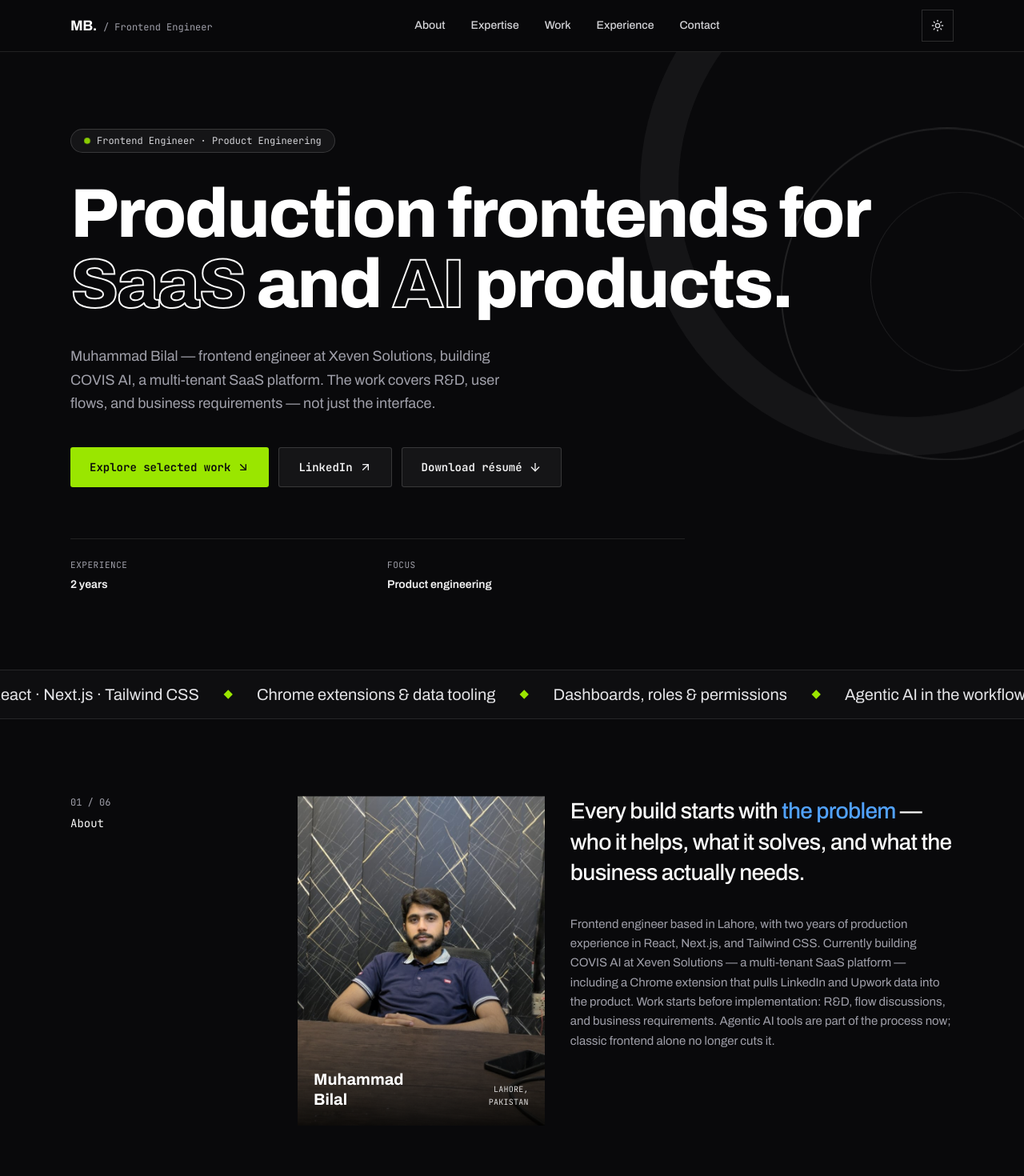
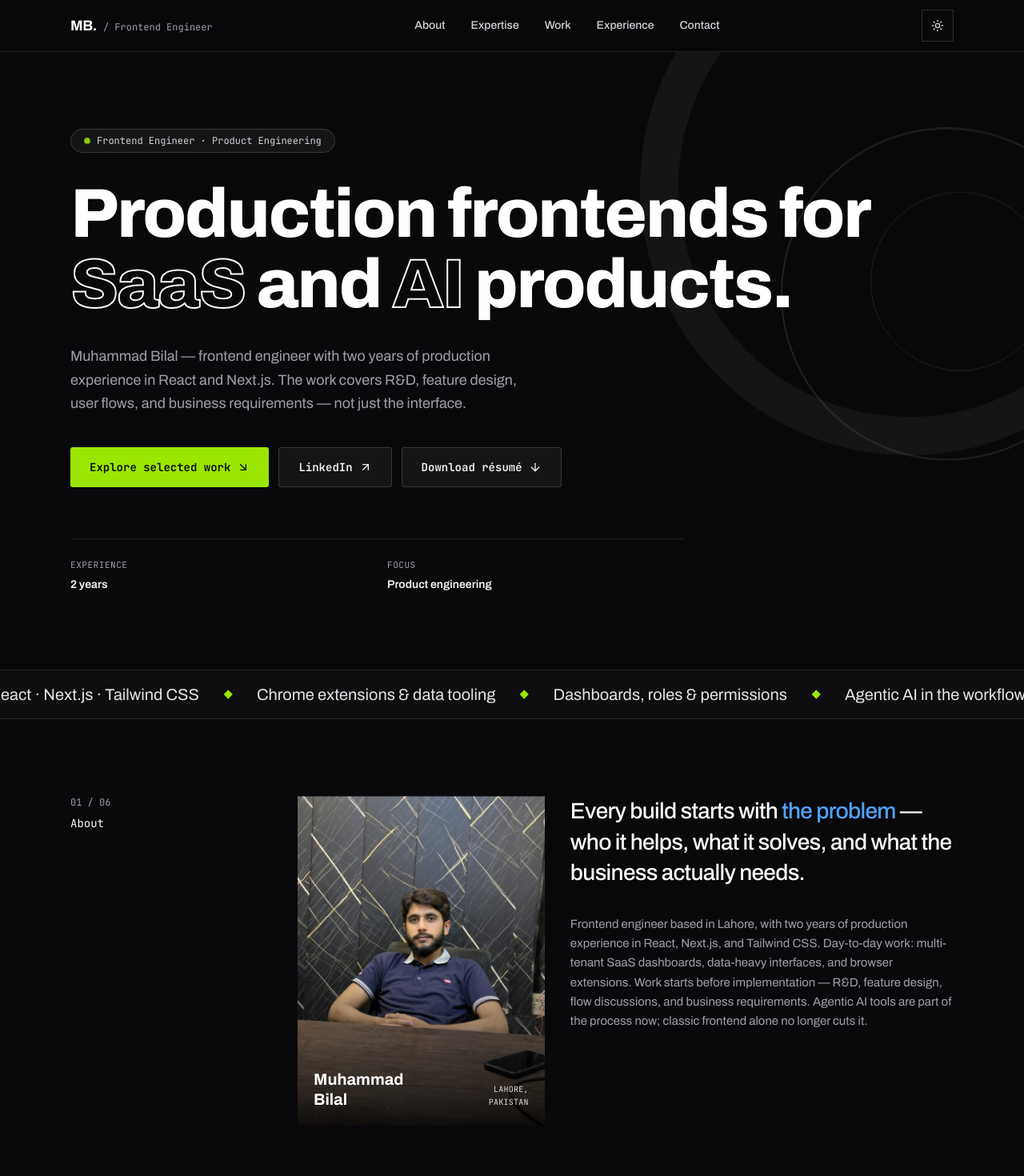
Before and after one commit to Bilal-Khan152/portfolio, a Next.js app: page / in a window 1280 px wide. Shown: the top 1470 px of the page at 80% size. Built offline with nearby package versions, Linux system fonts and the light colour scheme.

Commit message:
Copy: drop employer/product names from Hero+About, add feature design

```diff
--- a/app/layout.js
+++ b/app/layout.js
@@ -26,7 +26,7 @@ const instrumentSerif = Instrument_Serif({
 export const metadata = {
   title: 'Muhammad Bilal — Frontend Engineer',
   description:
-    'Muhammad Bilal — frontend engineer in Lahore, Pakistan, building COVIS AI at Xeven Solutions. Multi-tenant SaaS frontends in React and Next.js.',
+    'Muhammad Bilal — frontend engineer in Lahore, Pakistan. Multi-tenant SaaS frontends in React and Next.js.',
 };
 
 export default function RootLayout({ children }) {
--- a/components/About.jsx
+++ b/components/About.jsx
@@ -65,12 +65,11 @@ export default function About() {
                   </p>
                   <p className="text-[15px] leading-relaxed text-zinc-600 dark:text-zinc-400 mt-8">
                     Frontend engineer based in Lahore, with two years of production experience
-                    in React, Next.js, and Tailwind CSS. Currently building COVIS AI at Xeven
-                    Solutions — a multi-tenant SaaS platform — including a Chrome extension
-                    that pulls LinkedIn and Upwork data into the product. Work starts before
-                    implementation: R&amp;D, flow discussions, and business requirements.
-                    Agentic AI tools are part of the process now; classic frontend alone no
-                    longer cuts it.
+                    in React, Next.js, and Tailwind CSS. Day-to-day work: multi-tenant SaaS
+                    dashboards, data-heavy interfaces, and browser extensions. Work starts
+                    before implementation — R&amp;D, feature design, flow discussions, and
+                    business requirements. Agentic AI tools are part of the process now;
+                    classic frontend alone no longer cuts it.
                   </p>
                 </div>
               </div>
--- a/components/Experience.jsx
+++ b/components/Experience.jsx
@@ -4,7 +4,7 @@ const ITEMS = [
   {
     meta: '12/2025 — PRESENT · XEVEN SOLUTIONS · COVIS AI',
     title: 'Frontend Engineer',
-    body: 'Product R&D and flow discussions, plus development and maintenance of a multi-tenant SaaS frontend used across organizations and roles.',
+    body: 'Product R&D, feature design, and flow discussions, plus development and maintenance of a multi-tenant SaaS frontend used across organizations and roles.',
   },
   {
     meta: '10/2024 — 12/2025 · HAZELSOFT · FR-SURVEY',
--- a/components/Expertise.jsx
+++ b/components/Expertise.jsx
@@ -6,7 +6,7 @@ const cards = [
     n: '01',
     tag: 'END TO END',
     title: 'Web application development',
-    text: 'Responsive, API-connected web apps — from requirements and user flows to production.',
+    text: 'Responsive, API-connected web apps — from feature design and user flows to production.',
   },
   {
     n: '02',
--- a/components/Hero.jsx
+++ b/components/Hero.jsx
@@ -43,9 +43,9 @@ export default function Hero() {
           className="animate-fade-up mt-8 max-w-xl font-sans text-lg leading-relaxed text-zinc-600 dark:text-zinc-400"
           style={{ animationDelay: '240ms' }}
         >
-          Muhammad Bilal — frontend engineer at Xeven Solutions, building COVIS AI, a
-          multi-tenant SaaS platform. The work covers R&amp;D, user flows, and business
-          requirements — not just the interface.
+          Muhammad Bilal — frontend engineer with two years of production experience in
+          React and Next.js. The work covers R&amp;D, feature design, user flows, and
+          business requirements — not just the interface.
         </p>
 
         <div className="animate-fade-up mt-10 flex flex-wrap gap-3" style={{ animationDelay: '360ms' }}>
--- a/components/WhatIDo.jsx
+++ b/components/WhatIDo.jsx
@@ -4,7 +4,7 @@ const rows = [
   {
     n: '01',
     title: 'Product discovery & engineering',
-    text: 'R&D, flow exploration, and business requirements — carried through to production.',
+    text: 'R&D, feature design, flow exploration, and business requirements — carried through to production.',
   },
   {
     n: '02',
```
